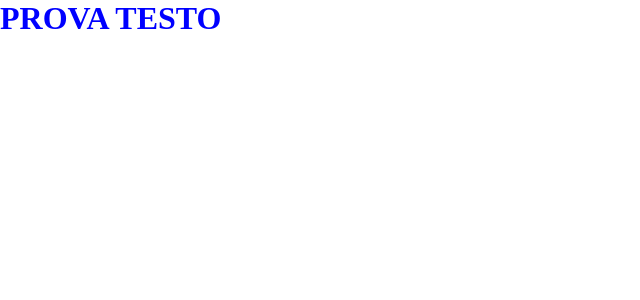
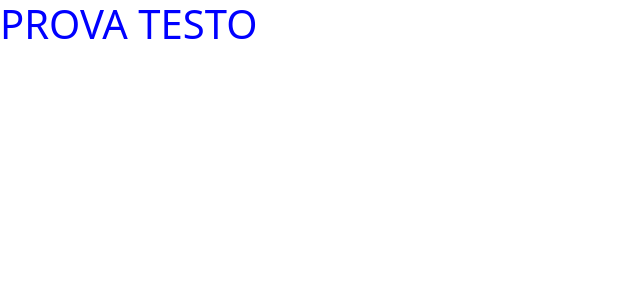
Before and after one commit to ClaudioAiello23/vite-yu-gi-oh, a Vue app: page / in a window 1280 px wide. Shown: the top 300 px of the page, without its empty margins (0-640 px from the left). Built offline with nearby package versions, Linux system fonts and the light colour scheme.

Commit message:
nuovo import Bootstrap

```diff
--- a/package.json
+++ b/package.json
@@ -9,6 +9,7 @@
     "preview": "vite preview"
   },
   "dependencies": {
+    "@popperjs/core": "^2.11.7",
     "bootstrap": "^5.2.3",
     "vue": "^3.2.47"
   },
--- a/src/assets/styles/main.scss
+++ b/src/assets/styles/main.scss
@@ -1,6 +1,7 @@
 @use './_partials/_reset.scss' as *;
 @use './_partials/_variables.scss' as *;
 @use './_partials/_fonts.scss' as *;
+@import "bootstrap/scss/bootstrap"; //import procedure bootstrap come da istruzioni documentazione Boostrsap/Vite
 
 
 /*
--- a/src/main.js
+++ b/src/main.js
@@ -1,5 +1,6 @@
 import { createApp } from 'vue'
 import './assets/styles/main.scss'  // agganciato file main.scss come css principale
+import * as bootstrap from 'bootstrap' // import bootstrap per JavaScript (da documentazione Bootstrap/Vite)
 
 import App from './App.vue'
 
```
Also changed, not shown: 1 other file (tests, documents, lock files or other folders).
